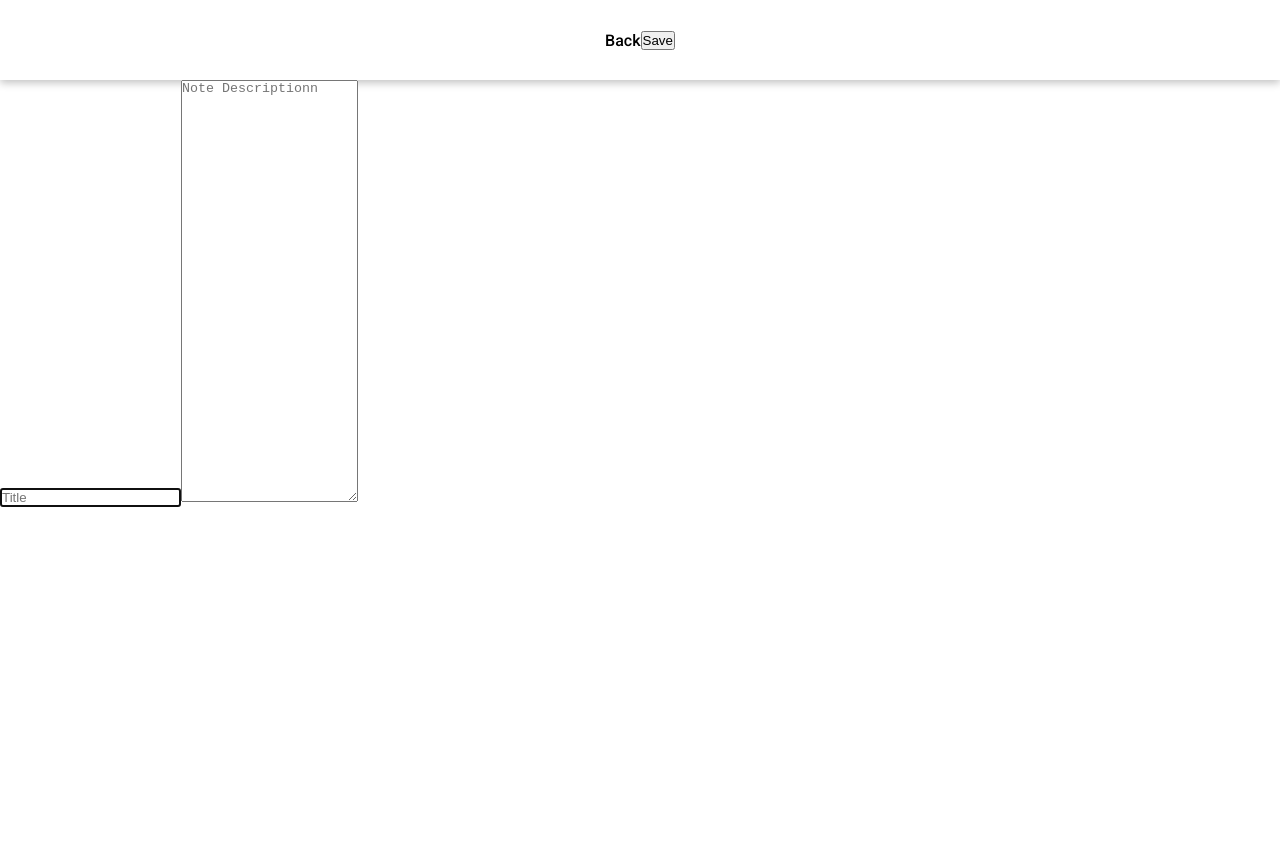
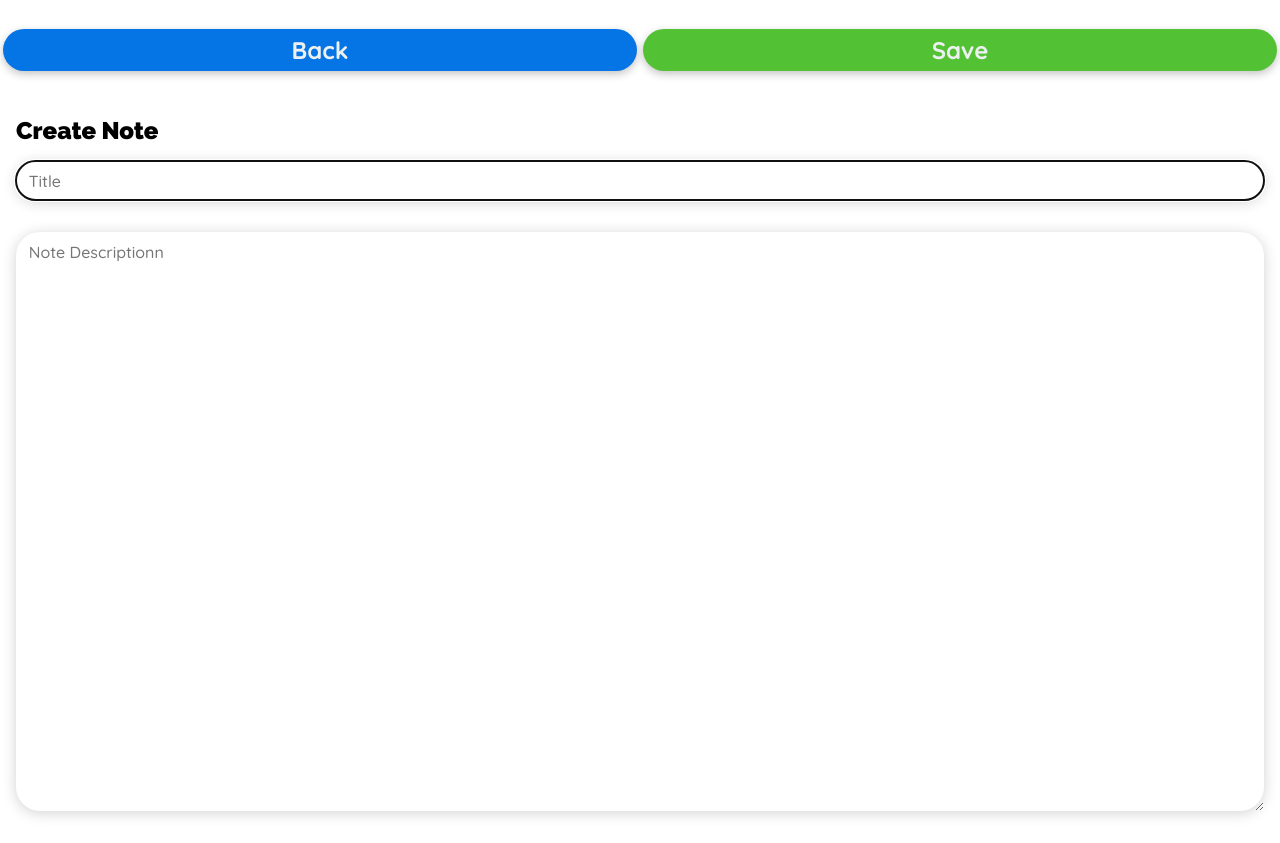
Before and after one commit to jshn16/Notely, a React (Create React App) app: page /create-note in a window 1280 px wide. Before the commit the page ends 800 px from the top, so only its background shows below. Built offline with nearby package versions, Linux system fonts and the light colour scheme.

Commit message:
Bug Fixes

```diff
--- a/src/App.css
+++ b/src/App.css
@@ -45,7 +45,7 @@ header div:nth-child(1) {
   flex-grow: 1;
 }
 
-header div:nth-child(2){
+header div:nth-child(2) {
   display: flex;
   align-items: center;
   justify-content: center;
@@ -80,13 +80,48 @@ header div:nth-child(2) input {
   transition: background-color 0.3s;
 }
 
-.btn-common.find{
+.btn-other {
+  cursor: pointer;
+  margin: 0.2rem;
+  position: relative;
+  font-size: 1rem;
+  padding: 0.4rem;
+  font-family: "Quicksand", sans-serif;
+  font-weight: 700;
+  box-shadow: rgba(0, 0, 0, 0.24) 0px 3px 8px;
+  overflow: hidden;
+  border-width: 0;
+  outline: none;
+  border-radius: 2rem;
+  background-color: #0575e6;
+  color: #ecf0f1 !important;
+  transition: background-color 0.3s;
+}
+
+.btn-delete {
+  cursor: pointer;
+  margin: 0.2rem;
+  position: relative;
+  font-size: 1rem;
+  padding: 0.4rem;
+  font-family: "Quicksand", sans-serif;
+  font-weight: 700;
+  box-shadow: rgba(0, 0, 0, 0.24) 0px 3px 8px;
+  overflow: hidden;
+  border-width: 0;
+  outline: none;
+  border-radius: 2rem;
+  background-color: #e52d27;
+  color: #ecf0f1 !important;
+  transition: background-color 0.3s;
+}
+
+.btn-common.find {
   font-size: 1.2rem;
   padding: 0.5rem 1.2rem;
 }
 
-
-div.create{
+div.create {
   color: #fff;
   margin-top: 1rem;
   display: flex;
@@ -96,26 +131,26 @@ div.create{
   margin: 1rem;
 }
 
-a.create{
+a.create {
+
   padding: 1rem 5rem;
 }
 
-div.notes{
-
+div.notes {
   scroll-behavior: smooth;
-  max-height: 80vh;
-    overflow-x: auto;
+  height: 80vh;
+  overflow-x: auto;
   display: grid;
-  grid-template-columns:repeat(3, 1fr);
+  grid-template-columns: repeat(3, 1fr);
   grid-gap: 10px;
   padding: 1rem;
 }
 
-::-webkit-scrollbar{
+::-webkit-scrollbar {
   width: 0;
 }
 
-div.notes a{
+div.notes a {
   padding: 1rem;
   display: flex;
   align-items: flex-start;
@@ -127,16 +162,73 @@ div.notes a{
   border-radius: 1rem;
 }
 
-a, a:visited, a:hover, a:active {
+div.notes a h4{
+  font-size: 1.3rem;
+}
+
+a,
+a:visited,
+a:hover,
+a:active {
   color: inherit;
 }
 
-span{
-  font-family: 'Quicksand',sans-serif !important;
+span {
+  font-family: "Quicksand", sans-serif !important;
   font-size: 10px;
   font-weight: 500;
   align-self: end;
 }
+
+/* create page styles */
+
+div.actions {
+  min-height: 100px;
+  display: flex;
+  align-items: center;
+  justify-content: center;
+}
+
+div.actions a,
+div.actions button {
+  font-size: 1.5rem;
+  cursor: pointer;
+  text-align: center;
+  width: 100%;
+}
+
+form {
+  padding: 1rem;
+  display: flex;
+  flex-direction: column;
+}
+
+form input,
+form textarea {
+  margin: 1rem 0 !important;
+  border-radius: 1.5rem;
+  box-shadow: rgba(28, 28, 28, 0.2) 0px 2px 14px 0px;
+  font-size: 1rem;
+  border: none;
+  padding: 0.6rem 0.8rem;
+  font-family: "Quicksand", sans-serif;
+  font-weight: 500;
+  margin: 0 0.5rem;
+}
+
+footer{
+  color: #fff;
+  height: 70px;
+  display: flex;
+  align-items: center;
+  justify-content: space-evenly;
+  flex-direction: column;
+  background: linear-gradient(120deg,
+    #52c234
+    ,
+    #061700);
+}
+
 /* section {
   display: flex;
   flex-direction: row;
@@ -234,28 +326,30 @@ div.notes span{
   header {
     flex-direction: column;
     padding: 3rem 1.5rem;
-
   }
 
-  a.create{
+  a.create {
     width: 100%;
     text-align: center;
   }
 
   header div:nth-child(2) {
     width: 100%;
-
   }
 
-  header div:nth-child(2) :nth-child(1){
+  header div:nth-child(2) :nth-child(1) {
     flex-grow: 1;
   }
 
-  div.notes{
-
+  div.notes {
     display: grid;
-    grid-template-columns:repeat(1, 1fr);
+    grid-template-columns: repeat(1, 1fr);
     grid-gap: 10px;
     padding: 1rem;
   }
+
+  div.actions {
+    padding: 0 5px;
+    flex-direction: column;
+  }
 }
--- a/src/pages/CreateNote.jsx
+++ b/src/pages/CreateNote.jsx
@@ -39,11 +39,15 @@ import useCreateDate from "../components/useCreateDate";
 
   return (
     <section>
-      <header>
-        <Link to="/">Back</Link>
-        <button onClick={handleSubmit}>Save</button>
-      </header>
-      <form onSubmit={handleSubmit}>
+
+
+      <div className="actions">
+        <Link className="btn-other" to="/">Back</Link>
+        <button className="btn-common .create" onClick={handleSubmit}>Save</button>
+      </div>
+      <form className="form" onSubmit={handleSubmit}>
+        <h1>Create Note</h1>
+
         <input
           type="text"
           placeholder="Title"
@@ -51,6 +55,7 @@ import useCreateDate from "../components/useCreateDate";
           onChange={(event) => setTitle(event.target.value)}
           value={title}
         />
+
         <textarea
           rows="28"
           placeholder="Note Descriptionn"
--- a/src/pages/EditNote.jsx
+++ b/src/pages/EditNote.jsx
@@ -42,11 +42,11 @@ const EditNote = ({ notes, setNotes }) => {
 
   return (
     <section>
-      <header>
-        <Link to="/">Back</Link>
-        <button onClick={handleChange}>Save</button>
-        <button onClick={handleDelete}>Delete</button>
-      </header>
+      <div className="actions">
+        <Link className="btn-other" to="/">Back</Link>
+        <button className="btn-common" onClick={handleChange}>Save</button>
+        <button className="btn-delete" onClick={handleDelete}>Delete</button>
+      </div>
       <form>
         <input
           type="text"
--- a/src/pages/Notes.jsx
+++ b/src/pages/Notes.jsx
@@ -38,6 +38,10 @@ function Notes({ notes }) {
           <NoteItem key={note.id} note={note} />
         ))}
       </div>
+      <footer>
+        <p>©2023 Notely</p>
+        <p>All Rights Reserved</p>
+      </footer>
     </section>
   );
 }
```
